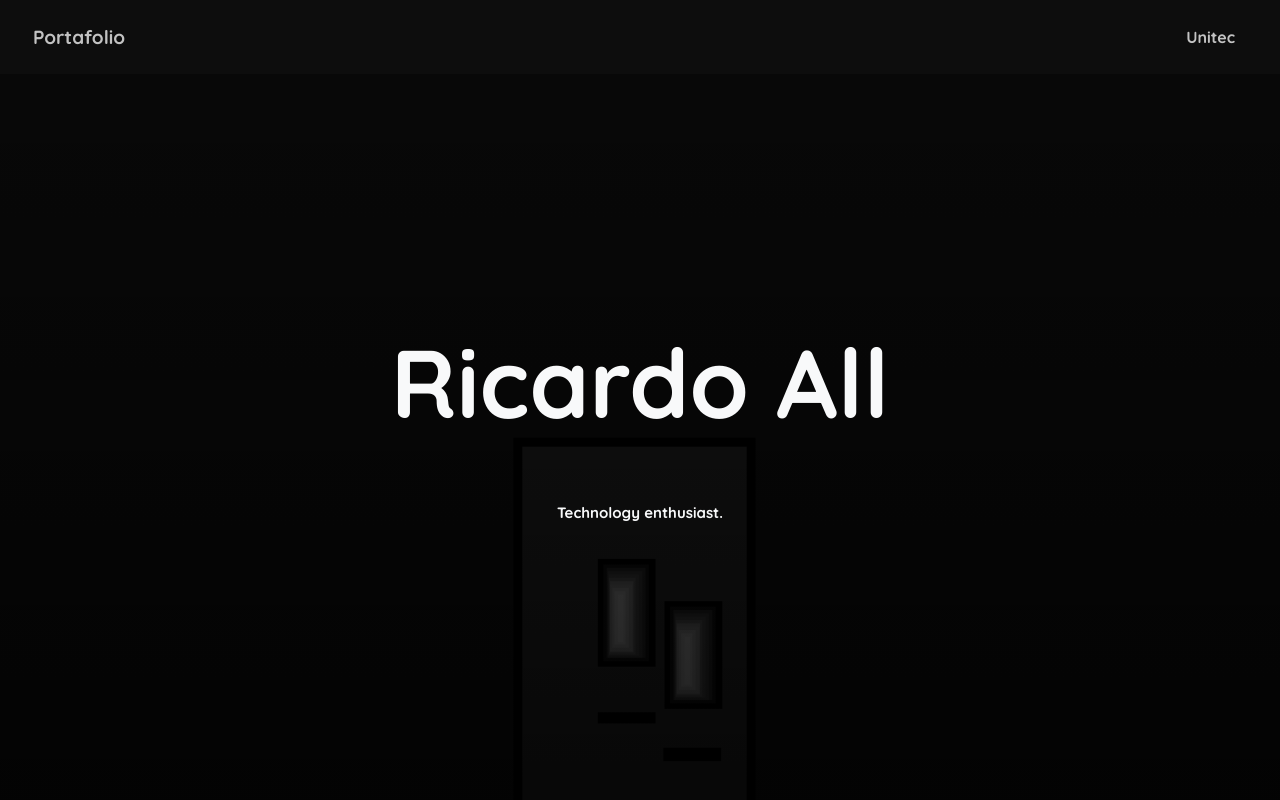
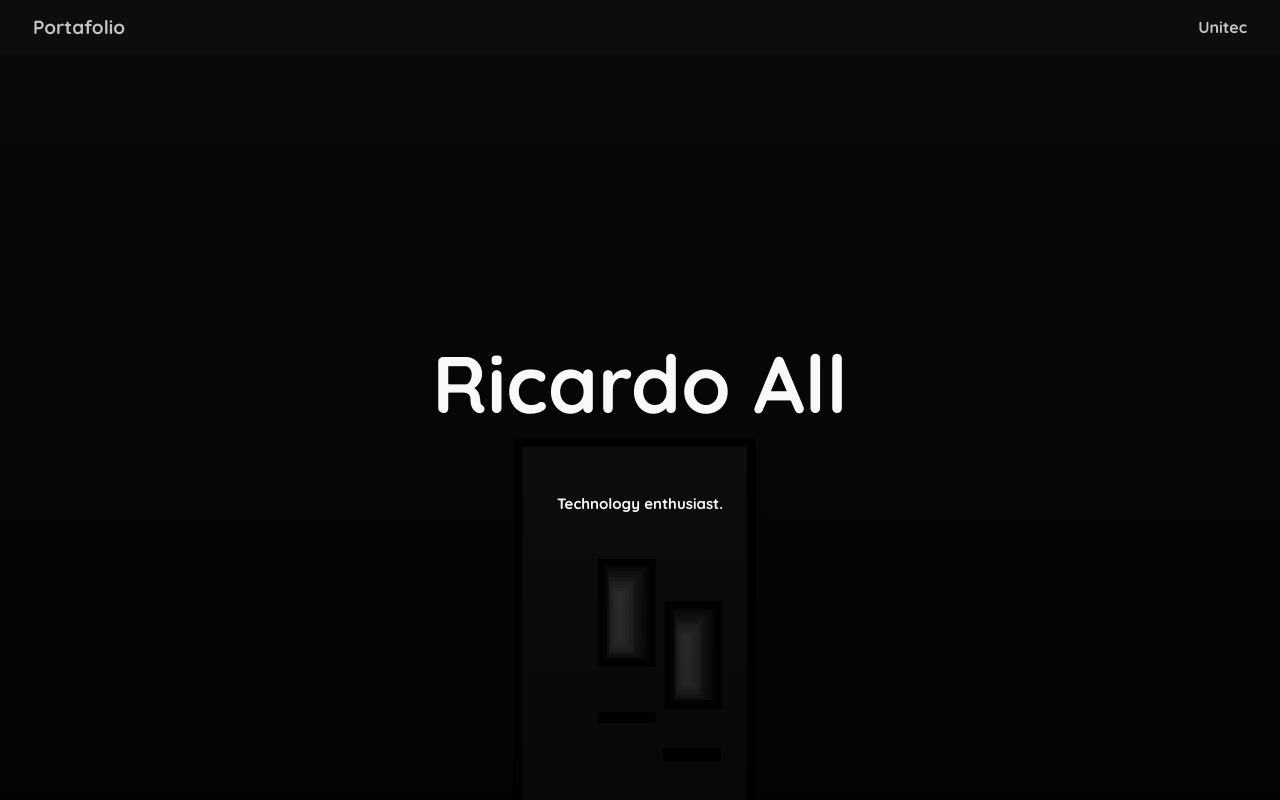
Before and after one commit to rockyall/react-student, a React (Create React App) app: page /home in a window 1280 px wide. Shown: the top 800 px of the page. Built offline with nearby package versions, Linux system fonts and the light colour scheme.

Commit message:
new crap

```diff
--- a/src/components/Home/Header.jsx
+++ b/src/components/Home/Header.jsx
@@ -28,7 +28,11 @@ const Header = () => {
             className="avatar "
           /> */}
           <div class="card-body">
-            <h5 id="RicardoAll" class="card-title text-light h1 display-1">
+            <h5
+              id="RicardoAll"
+              class="card-title text-light"
+              style={{ fontSize: 80 }}
+            >
               Ricardo All
             </h5>
             <p class="card-text text-light" style={{ fontSize: 15 }}>
--- a/src/components/NavBar.jsx
+++ b/src/components/NavBar.jsx
@@ -6,7 +6,7 @@ export default class NavBarCustomed extends Component {
     super(props);
     this.state = {};
     this.style = { margin: 0, color: "white" };
-    this.styleText = { color: "white", fontSize: 16 };
+    this.styleText = { color: "white", fontSize: 16, textDecoration: "none" };
   }
   render() {
     return (
@@ -21,7 +21,11 @@ export default class NavBarCustomed extends Component {
               <li class="nav-item">
                 <a
                   class="nav-link nav-link-grow-up"
-                  style={{ fontSize: 19, color: "white" }}
+                  style={{
+                    fontSize: 19,
+                    color: "white",
+                    textDecoration: "none",
+                  }}
                   target="_blank"
                   href="https://www.github.com/rickywrong"
                 >
@@ -63,7 +67,11 @@ export default class NavBarCustomed extends Component {
               <Link
                 to="/unitec2"
                 className="nav-link nav-link-grow-up"
-                style={{ color: "white", padding: 20, fontSize: 16 }}
+                style={{
+                  color: "white",
+                  fontSize: 16,
+                  textDecoration: "none",
+                }}
               >
                 Unitec
               </Link>
--- a/src/index.css
+++ b/src/index.css
@@ -90,15 +90,16 @@ body {
   background-color: #e7e7e7;
 }
 
-.nav-link-grow-up::before {
+/* .nav-link-grow-up::before {
   height: 0%;
-  width: 100%;
+  text-align: center;
+  width: 70%;
   bottom: 0px;
 }
 
 .nav-link-grow-up:hover::before {
   height: 5px;
-}
+} */
 
 table {
   text-align: center;
```
